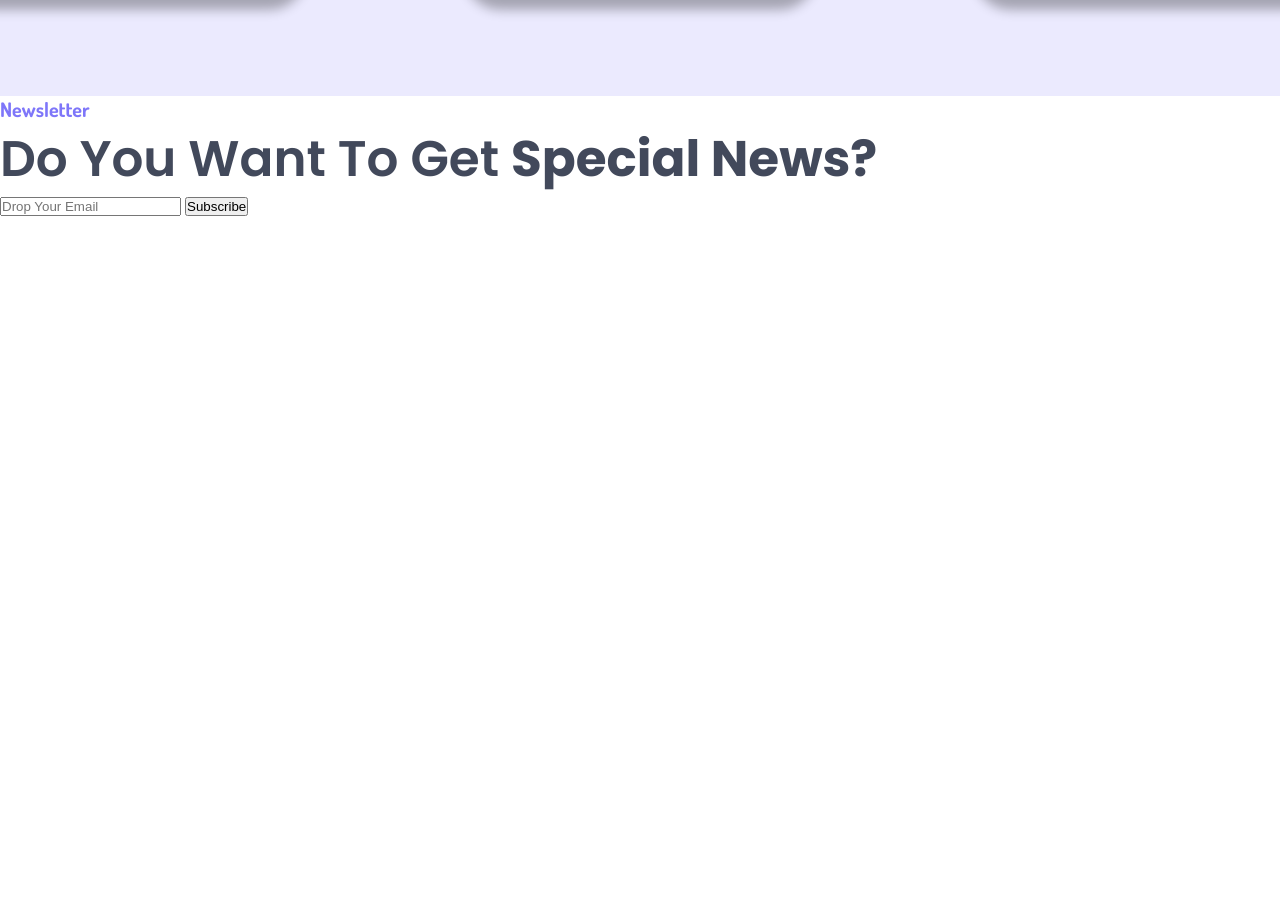
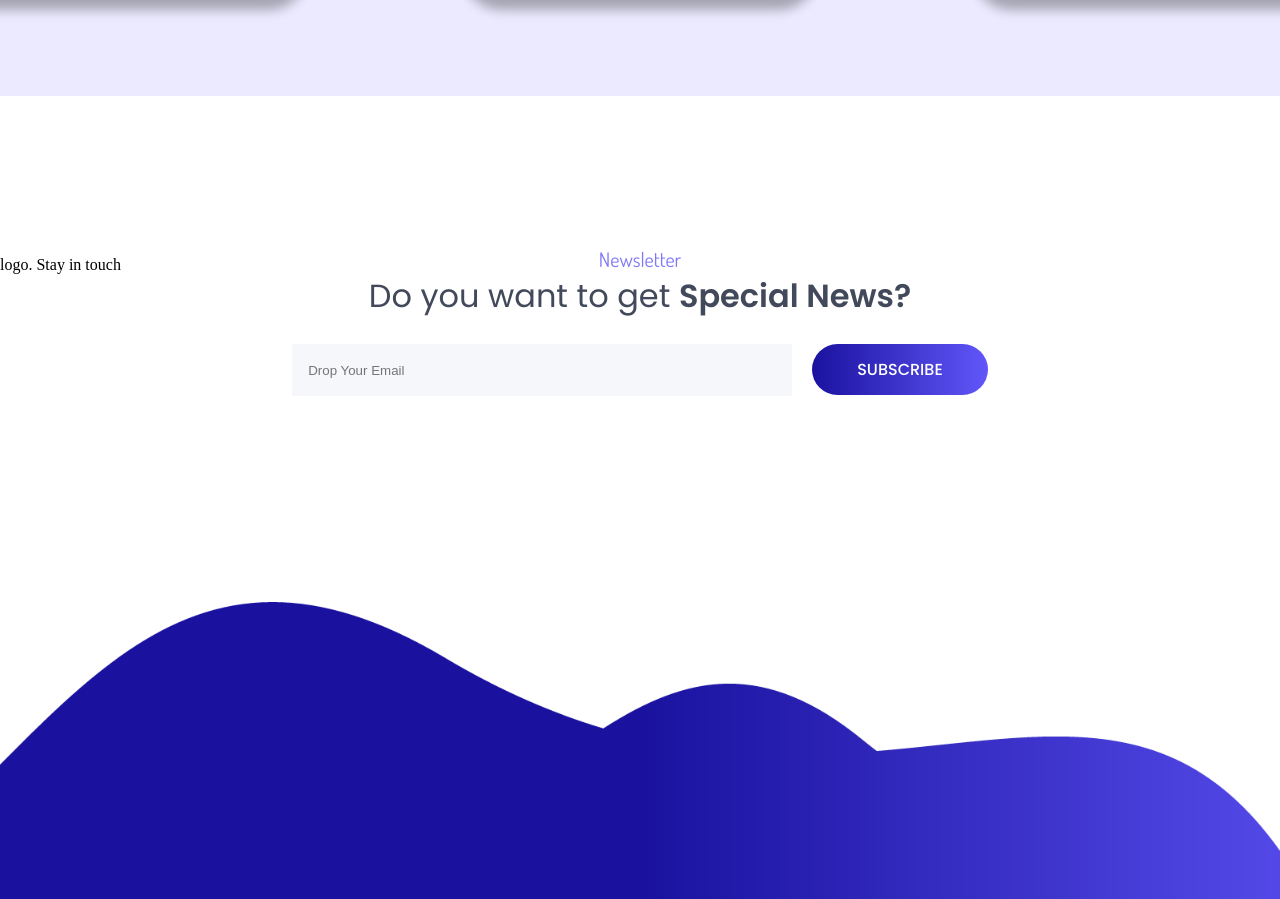
Before and after one commit to warsamefarah/projet-sass-gulp, a website: page index.html in a window 1280 px wide. Shown: the part 4065-4964 px from the top of the page. Drawn offline with Linux system fonts and the light colour scheme.

Commit message:
Working on footer

```diff
--- a/index.html
+++ b/index.html
@@ -5,7 +5,7 @@
     <meta name="viewport" content="width=device-width, initial-scale=1.0">
     <title>Social Media for Business</title>
     <link rel="preconnect" href="https://fonts.gstatic.com">
-<link href="https://fonts.googleapis.com/css2?family=Dosis:wght@700&family=Lato:wght@300;400;700&family=Poppins:wght@300;400;500;600;700&display=swap" rel="stylesheet">
+<link href="https://fonts.googleapis.com/css2?family=Dosis:wght@300;400;500;600;700;800&family=Lato:wght@300;400;700&family=Poppins:wght@300;400;500;600;700&display=swap" rel="stylesheet">
     <link rel="stylesheet" href="css/import.css">
 </head>
 <body>
@@ -158,11 +158,30 @@
         </section>
         <section class="fifthSec">
             <span class="artdef-News">Newsletter</span>
-            <h2>Do you want to get <strong>Special News?</strong></h2>
-            <input type="text" name="" id="" placeholder="Drop Your Email">
-            <input type="button" value="Subscribe">
+            <h2 class="newstl">Do you want to get </h2>
+            <form action="">
+                <input type="text" name="" id="" placeholder="Drop Your Email">
+                <input type="button" value="Subscribe" class="cta">
+            </form>
         </section>
     </main>
-    <footer></footer>
+    <footer>
+        <nav>
+            <div class="txt">
+                <span>logo.</span>
+                <span>Stay in touch</span>
+            </div>
+            <ul>
+                <li>
+                </li>
+                <li>
+
+                </li>
+            </ul>
+            <ul>
+                <li></li>
+            </ul>
+        </nav>
+    </footer>
 </body>
 </html>
--- /dev/null
+++ b/sass/components/_footer.scss
@@ -0,0 +1,5 @@
+footer {
+    height: $windowH;
+    background: url(../../assets/img/footer.png) no-repeat center bottom;
+    background-size: $windowW;
+}
--- a/sass/components/_section5.scss
+++ b/sass/components/_section5.scss
@@ -1,3 +1,17 @@
 .fifthSec {
-    height: $windowH;
+    height: $windowH/5;
+    width: 100%;
+    display: $flex;
+    flex-direction: $col;
+    align-items: $center;
+    padding-top: 150px;
+
+    input[type=text] {
+        width: 500px;
+        height: 52px;
+        margin: $marginInputT;
+        padding-left: 1rem;
+        background-color: $lightergrey;
+        border: $no;
+    }
 }
--- a/sass/components/_title.scss
+++ b/sass/components/_title.scss
@@ -39,6 +39,19 @@ h4 {
     color: $grey;
 }
 
+.newstl {
+    @extend h2;
+    text-transform: $no;
+    font-size: 32px;
+    font-weight: $reg;
+
+    &::after {
+        content: "special news?";
+        font-weight: $semib;
+        text-transform: $cap;
+    }
+}
+
 .artdef-We {
     font-family: $dosis;
     font-weight: $reg;
--- a/sass/helpers/variables.scss
+++ b/sass/helpers/variables.scss
@@ -16,6 +16,7 @@ $bold: 700;
 
 // COLORS
 $white: #FFFFFF;
+$lightergrey: #F6F7FB;
 $grey: #42495B;
 $grey2: #484848;
 $lightgreyb: #7A839E;
@@ -60,6 +61,7 @@ $paddingCard: 20px 8%;
 // MARGIN
 $marginR: -10%;
 $marginCard: 50px 80px;
+$marginInputT: 1.5rem 1rem 0 0;
 
 // BORDERS
 $no: none;
--- a/sass/import.scss
+++ b/sass/import.scss
@@ -6,6 +6,7 @@
 @import "components/reset.scss";
 @import "components/home.scss";
 @import "components/header.scss";
+@import "components/footer.scss";
 @import "components/cta.scss";
 @import "components/title.scss";
 @import "components/section1.scss";
```
Also changed, not shown: css/import.css.
